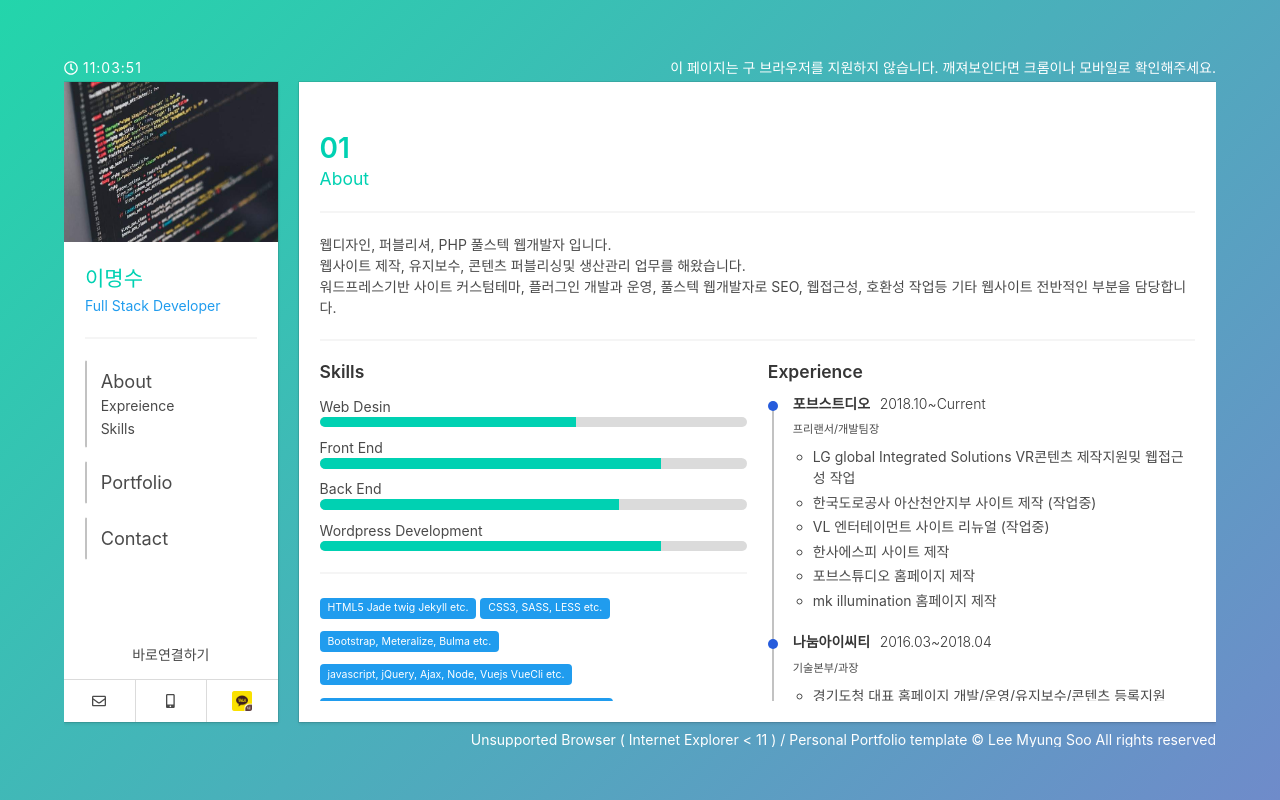
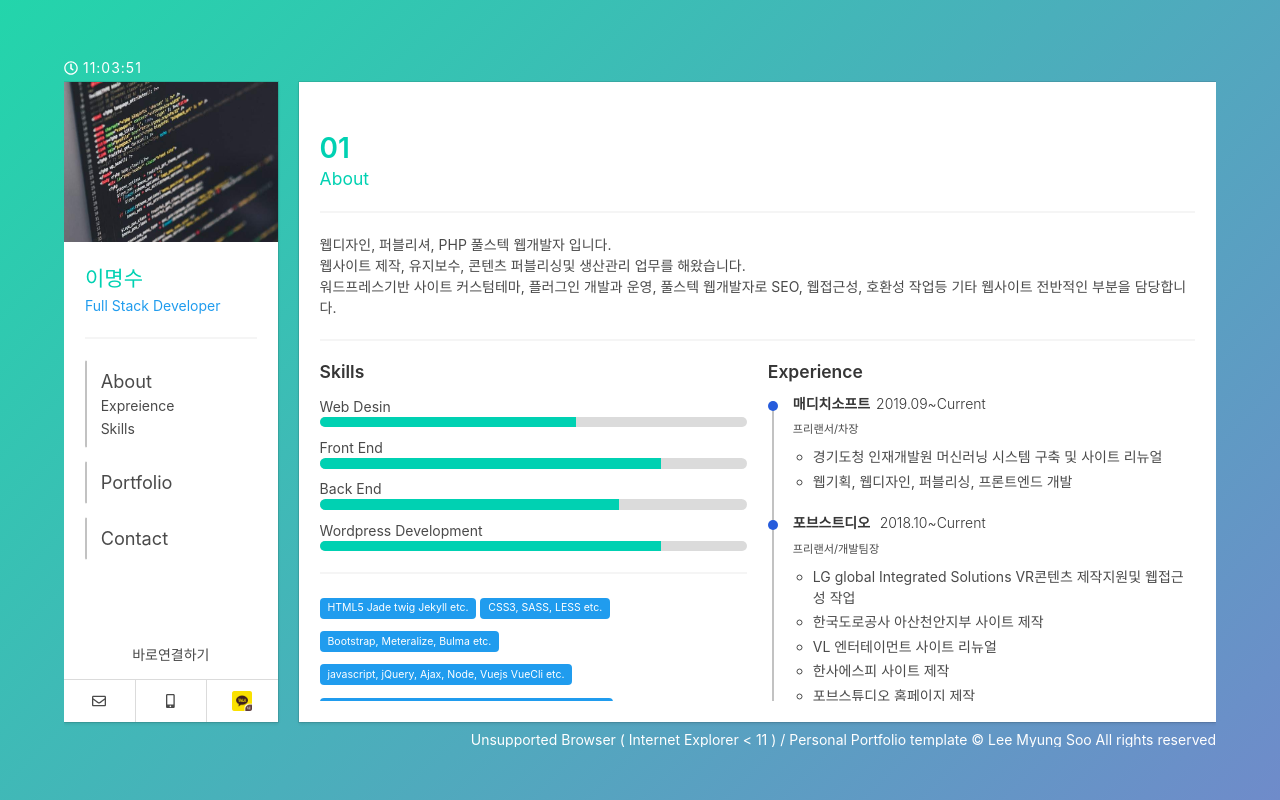
Before and after one commit to monaco21/monaco21.github.io, a plain HTML site: page index.html in a window 1280 px wide. Drawn offline with nearby package versions, Linux system fonts and the light colour scheme.

Commit message:
update12

```diff
--- a/data.json
+++ b/data.json
@@ -1,4 +1,17 @@
 [
+	{
+		"id": 13,
+		"category": "cat1 cat3",
+		"title": "경기도청 인재개발원 머신러닝 시스템 구축 밎 사이트 리뉴얼",
+		"period": "2019.09~2019.12",
+		"teck": "html, css, javascript, java",
+		"charge": "웹기획, 웹디자인, 퍼블리싱, ",
+		"description": "경기도청 산하 인재개발원 사이트 러닝머신 시스템 구축, 사이트 리뉴얼.<br>12월중 리뉴얼 될 인재개발원 사이트 웹디자인및 웹퍼블리싱과 프론트엔드 개발 등을 담당중입니다.<ul><li>웹디자인 (메인, 서브페이지, 관리자페이지)</li> <li>퍼블리싱 (메인, 서브페이지, 관리자페이지)</li> <li>스크립트 개발(실시간인기과정외)</li><li>java, javascript ajax 연동</li></ul>",
+		"url": "https://edu.gg.go.kr/",
+		"img1": "/img/edu-gg-thumb-s.jpg",
+		"img2": "/img/edu-gg-thumb.jpg",
+		"img3": ""
+  },
 	{
 		"id": 1,
 		"category": "cat1 cat3",
--- a/index.html
+++ b/index.html
@@ -22,9 +22,11 @@
 					<span id="clock">
 						<i class="far fa-clock"></i> <span id="currenttime"></span>
 					</span>
+					<!--[if lte IE 9]>
 					<span class="site-info">
 						이 페이지는 구 브라우저를 지원하지 않습니다. 깨져보인다면 크롬이나 모바일로 확인해주세요.
 					</span>
+					<![endif]-->
 				</div>
 
 				<div class="columns main">
@@ -123,12 +125,20 @@
 												<h4>Experience</h4>
 												<ul class="event-list  clearfix">
 													<li class="event">
+														<h5 class="is-size-6">매디치소프트<span class="date has-text-weight-light">2019.09~Current</span></h5>
+														<p>프리랜서/차장</p>
+														<ul>
+															<li>경기도청 인재개발원 머신러닝 시스템 구축 및 사이트 리뉴얼</li>
+															<li>웹기획, 웹디자인, 퍼블리싱, 프론트엔드 개발</li>
+														</ul>
+													</li>
+													<li class="event">
 														<h5 class="is-size-6">포브스트디오 <span class="date has-text-weight-light">2018.10~Current</span></h5>
 														<p>프리랜서/개발팀장</p>
 														<ul>
-															<li>LG global Integrated Solutions VR콘텐츠 제작지원밎 웹접근성 작업</li>
-															<li>한국도로공사 아산천안지부 사이트 제작 (작업중)</li>
-															<li>VL 엔터테이먼트 사이트 리뉴얼 (작업중)</li>
+															<li>LG global Integrated Solutions VR콘텐츠 제작지원및 웹접근성 작업</li>
+															<li>한국도로공사 아산천안지부 사이트 제작</li>
+															<li>VL 엔터테이먼트 사이트 리뉴얼</li>
 															<li>한사에스피 사이트 제작</li>
 															<li>포브스튜디오 홈페이지 제작</li>
 															<li>mk illumination 홈페이지 제작</li>
@@ -264,6 +274,4 @@
 	<div class="loading-spinner"></div>
 
 	<script src="js/custom.js"></script>
-</body>
-
-</html>
+</body></html>
```
Also changed, not shown: img/edu-gg-thumb-s.jpg (added), img/edu-gg-thumb.jpg (added).
